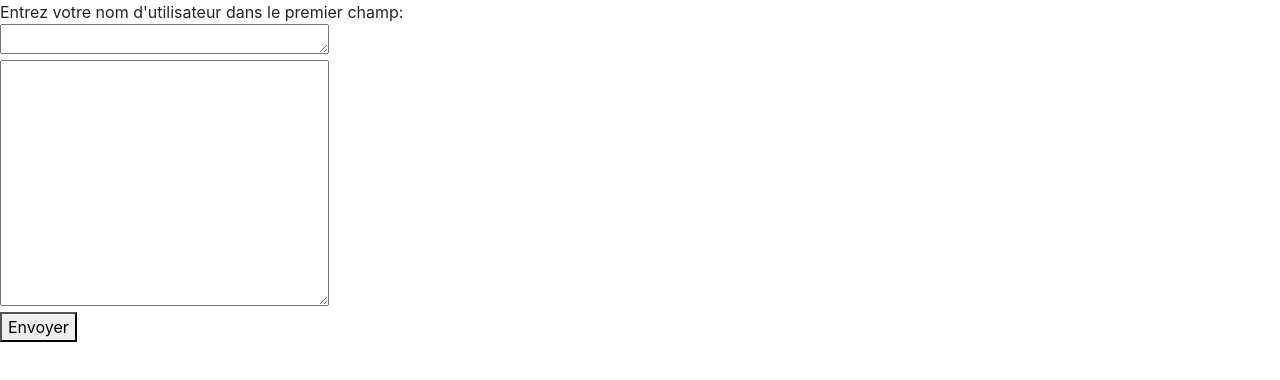
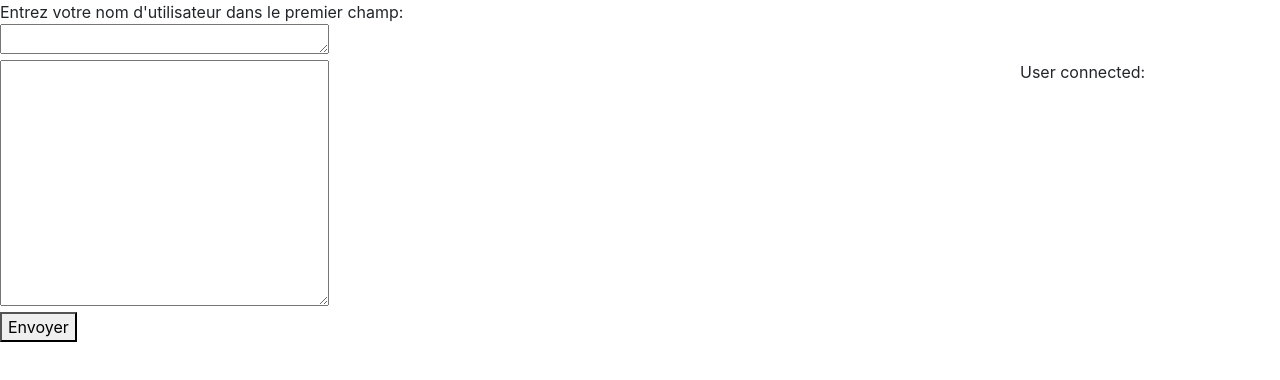
Before and after one commit to metasmash/chat_box, a website: page index.html in a window 1280 px wide. Drawn offline with nearby package versions, Linux system fonts and the light colour scheme; no server answers.

Commit message:
user connected

```diff
--- a/index.html
+++ b/index.html
@@ -5,6 +5,16 @@
       rel="stylesheet"
       href="/bootstrap/dist/css/bootstrap.min.css"
     />
+    <style>
+      #user_connected{
+        position:absolute;
+        right:60px;
+        top:60px;
+        height:200px;
+        width:200px;
+      }
+
+    </style>
     <meta charset="UTF-8" />
     <meta name="viewport" content="width=device-width, initial-scale=1.0" />
     <title>Personnal Project</title>
@@ -22,6 +32,7 @@
     </div>
     <script src="/socket.io/socket.io.js"></script>
     <script src="/scripts/client.js"></script>
+    <div id="user_connected">User connected:</div>
   </body>
 </html>
 
```
